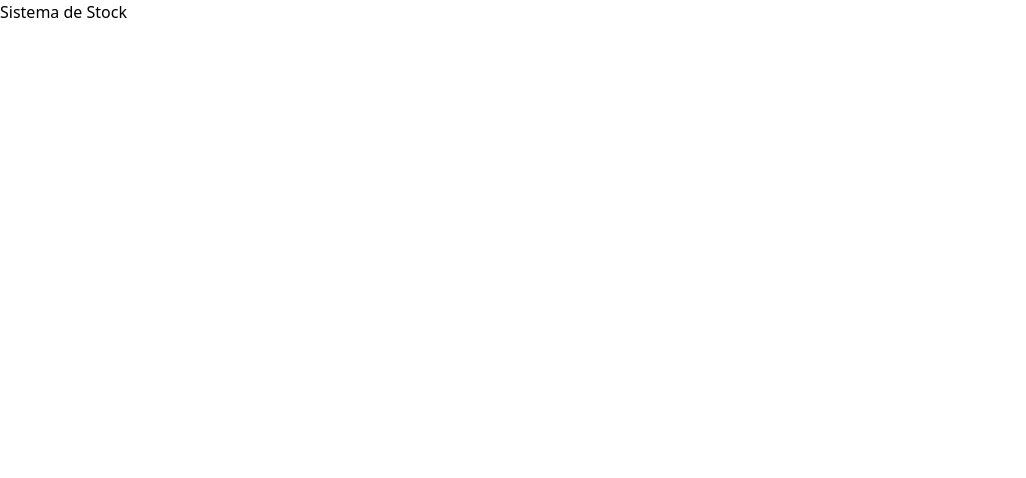
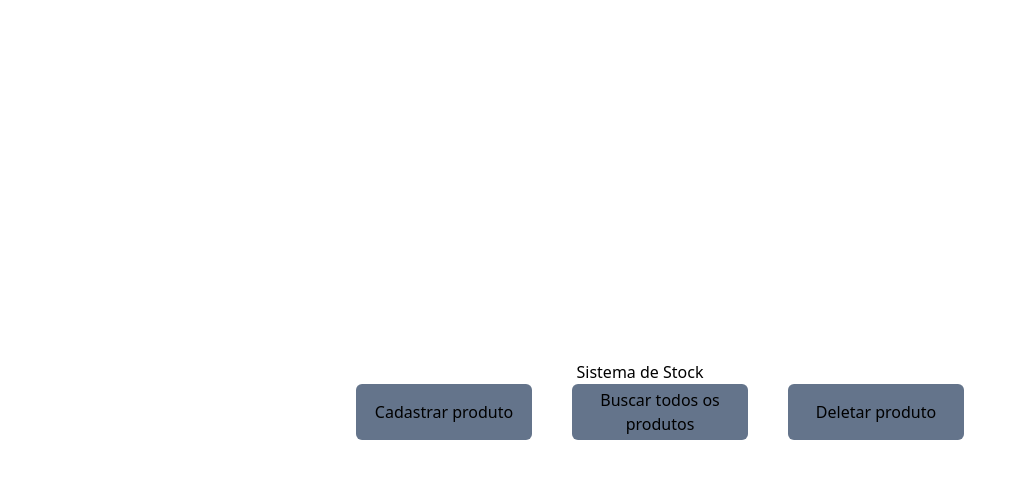
Before and after one commit to Gleison-dev/stock-frontend, a React (Vite) app: page / in a window 1280 px wide. Shown: the top 478 px of the page, without its empty margins (0-1026 px from the left). Built offline with nearby package versions, Linux system fonts and the light colour scheme.

Commit message:
feat: stlye on button

```diff
--- a/src/components/Button/index.jsx
+++ b/src/components/Button/index.jsx
@@ -1,7 +1,7 @@
 export default function Button({text}) {
   return (
     <>
-      <button className="bg-slate-500 w-12 h-10 p-4">{text}</button>
+      <button className="bg-slate-500 w-44 h-14 rounded-md ml-10">{text}</button>
     </>
   )
 }
--- a/src/pages/Home/index.jsx
+++ b/src/pages/Home/index.jsx
@@ -1,9 +1,16 @@
+import Button from "../../components/Button";
+
 export default function Home() {
   return (
     <>
-      <section>
+      <section className="flex flex-col justify-center items-center h-screen">
         <div>
           <h1>Sistema de Stock</h1>
+        </div>
+        <div className="flex items-center">
+          <Button text="Cadastrar produto"/>
+          <Button text="Buscar todos os produtos"/>
+          <Button text="Deletar produto"/>
         </div>
       </section>
     </>
```
